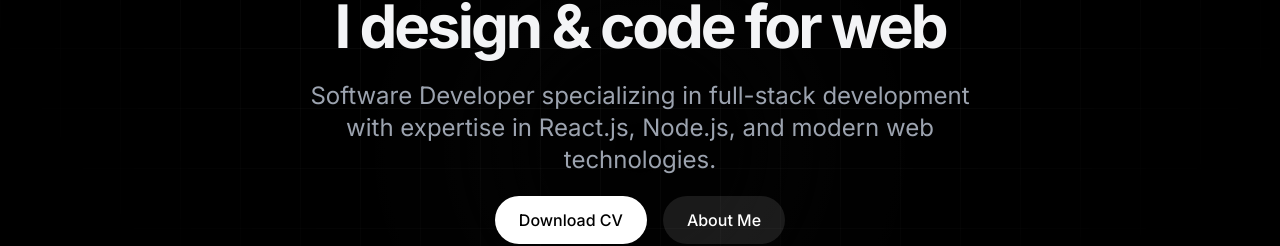
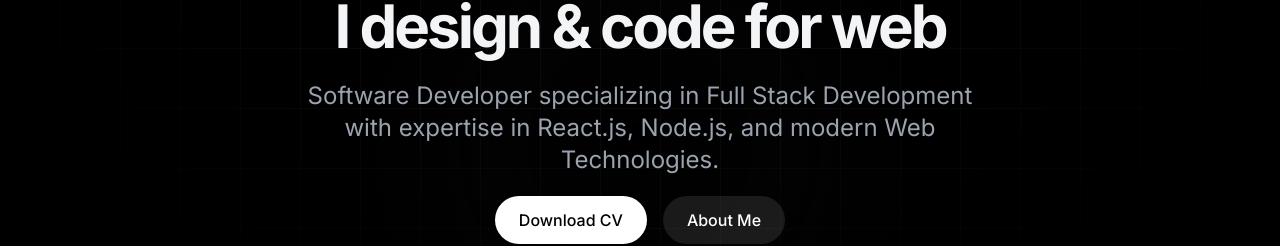
Before and after one commit to Sathwikbn/portfolio, a Next.js app: page / in a window 1280 px wide. Shown: the part 252-498 px from the top of the page. Built offline with nearby package versions, Linux system fonts and the light colour scheme; no server answers.

Commit message:
Update minor things

```diff
--- a/src/pages/Home.tsx
+++ b/src/pages/Home.tsx
@@ -53,7 +53,7 @@
 					animate={{ opacity: 1, y: 0 }}
 					transition={{ duration: 0.8, delay: 0.2 }}
 				>
-					Software Developer specializing in full-stack development with expertise in React.js, Node.js, and modern web technologies.
+					Software Developer specializing in Full Stack Development with expertise in React.js, Node.js, and modern Web Technologies.
 				</motion.p>
 				<motion.div
 					className="flex flex-col items-center gap-6"
```
